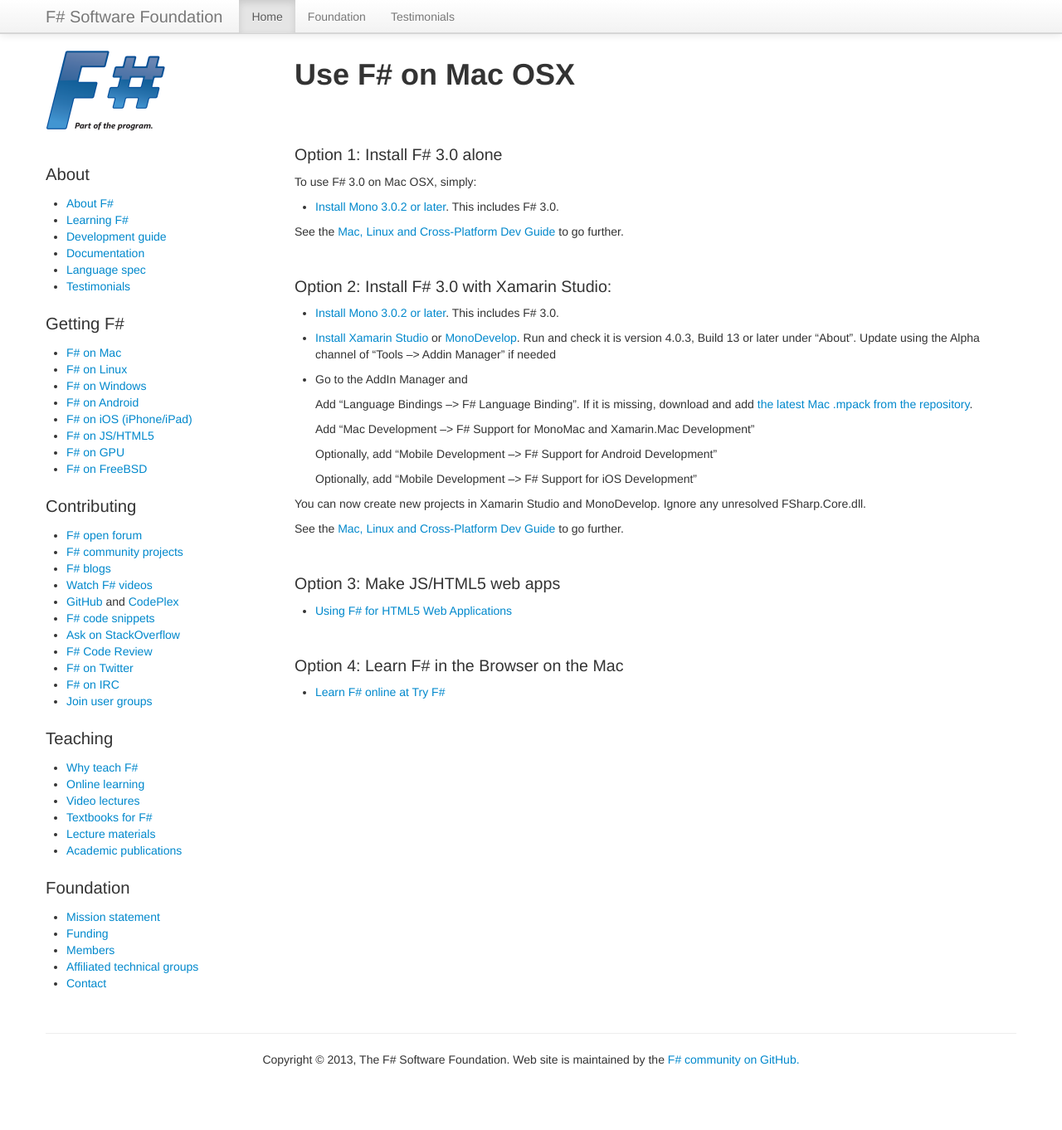
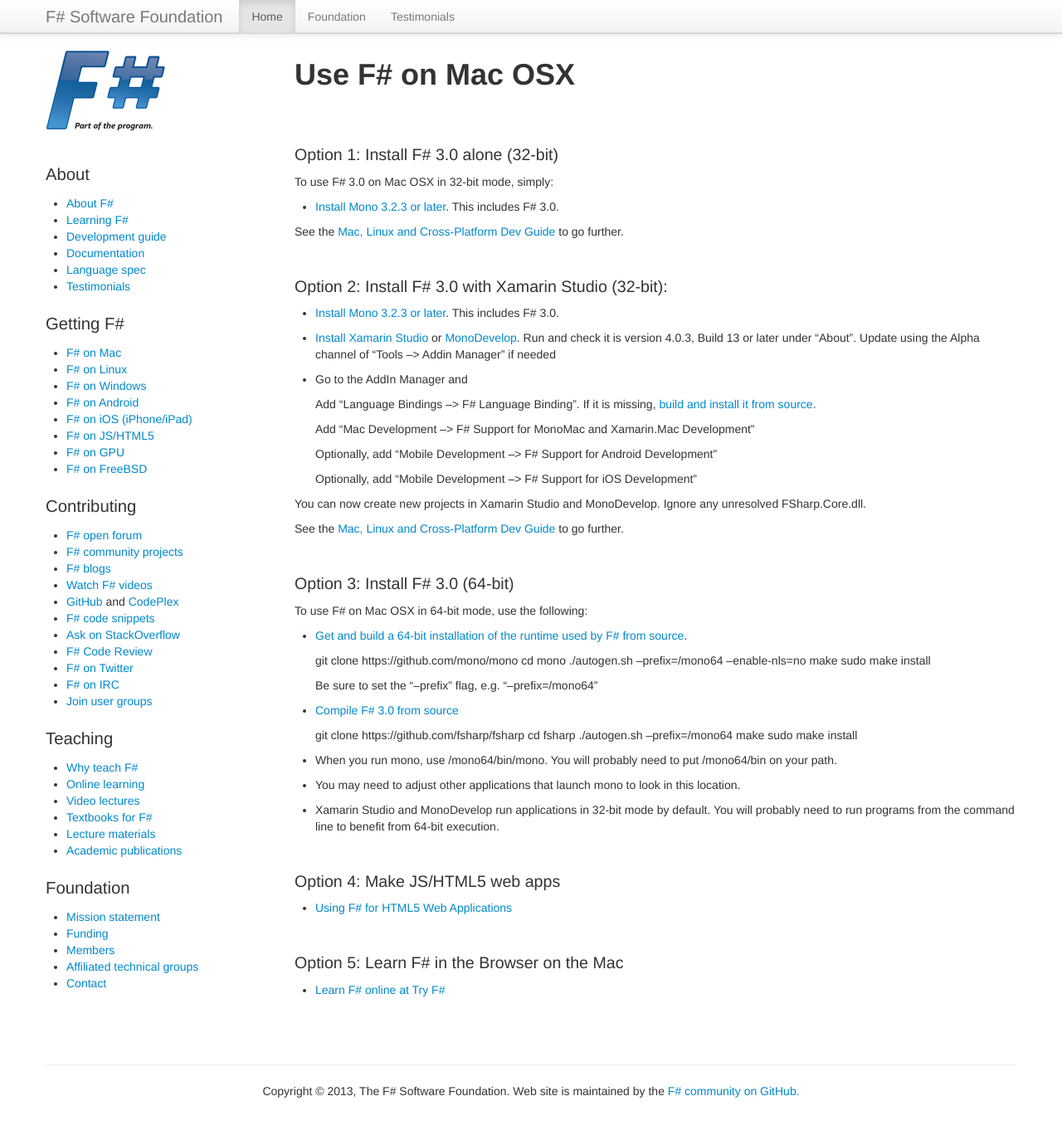
Before and after one commit to fsharp/fsharp.org, a Jekyll site: the page built from use/mac/index.md, in a window 1280 px wide and 1375 px high. Shown: the top 1362 px of the window at 83% size. Built offline with Jekyll 4.4.1, drawn with Linux system fonts in a browser that asks for light colours; nearby versions of some CDN libraries; some web fonts are replaced; comment, search, counter and statistics services are not loaded.

Commit message:
Update index.md

```diff
--- a/use/mac/index.md
+++ b/use/mac/index.md
@@ -5,24 +5,24 @@
 ---
 
 
-### Option 1: Install F# 3.0 alone
+### Option 1: Install F# 3.0 alone (32-bit)
 
-To use F# 3.0 on Mac OSX, simply:
+To use F# 3.0 on Mac OSX in 32-bit mode, simply:
 
-*  [Install Mono 3.0.2 or later](http://www.go-mono.com/mono-downloads/download.html). This includes F# 3.0.
+*  [Install Mono 3.2.3 or later](http://www.go-mono.com/mono-downloads/download.html). This includes F# 3.0.
 
 See the [Mac, Linux and Cross-Platform Dev Guide](/guides/mac-linux-cross-platform) to
 go further.
 
 <br />
 
-### Option 2: Install F# 3.0 with Xamarin Studio:
+### Option 2: Install F# 3.0 with Xamarin Studio (32-bit):
 
-* [Install Mono 3.0.2 or later](http://www.go-mono.com/mono-downloads/download.html). This includes F# 3.0.
+* [Install Mono 3.2.3 or later](http://www.go-mono.com/mono-downloads/download.html). This includes F# 3.0.
 * [Install Xamarin Studio](http://xamarin.com/studio) or [MonoDevelop](http://monodevelop.com). Run and check it is version 4.0.3, Build 13 or later under "About". Update using the Alpha channel of "Tools --> Addin Manager" if needed
 * Go to the AddIn Manager and
 
-  Add “Language Bindings –> F# Language Binding”. If it is missing, download and add [the latest Mac .mpack from the repository](http://addins.monodevelop.com/Project/Index/48).
+  Add “Language Bindings –> F# Language Binding”. If it is missing, [build and install it from source](https://github.com/fsharp/fsharpbinding/blob/master/monodevelop/README.md).
 
   Add “Mac Development –> F# Support for MonoMac and Xamarin.Mac Development”
 
@@ -37,14 +37,45 @@
 
 <br />
 
-### Option 3: Make JS/HTML5 web apps
+
+### Option 3: Install F# 3.0 (64-bit)
+
+To use F# on Mac OSX in 64-bit mode, use the following:
+
+* [Get and build a 64-bit installation of the runtime used by F# from source](http://www.mono-project.com/Compiling_Mono_on_OSX).
+
+    git clone https://github.com/mono/mono
+    cd mono
+    ./autogen.sh --prefix=/mono64 --enable-nls=no
+    make
+    sudo make install
+
+  Be sure to set the "--prefix" flag, e.g. "--prefix=/mono64"
+
+* [Compile F# 3.0 from source](https://github.com/fsharp/fsharp/blob/master/README.md)
+
+    git clone https://github.com/fsharp/fsharp
+    cd fsharp
+    ./autogen.sh --prefix=/mono64
+    make
+    sudo make install
+
+* When you run mono, use /mono64/bin/mono.  You will probably need to put /mono64/bin on your path.
+
+* You may need to adjust other applications that launch mono to look in this location.
+
+* Xamarin Studio and MonoDevelop run applications in 32-bit mode by default. You will probably need to run programs from the command line to benefit from 64-bit execution.
+
+<br />
+
+### Option 4: Make JS/HTML5 web apps
 
 * [Using F# for HTML5 Web Applications](/use/html5)
 
 <br />
 
 
-### Option 4: Learn F# in the Browser on the Mac
+### Option 5: Learn F# in the Browser on the Mac
 
 * [Learn F# online at Try F#](http://tryfsharp.org)
 
```
